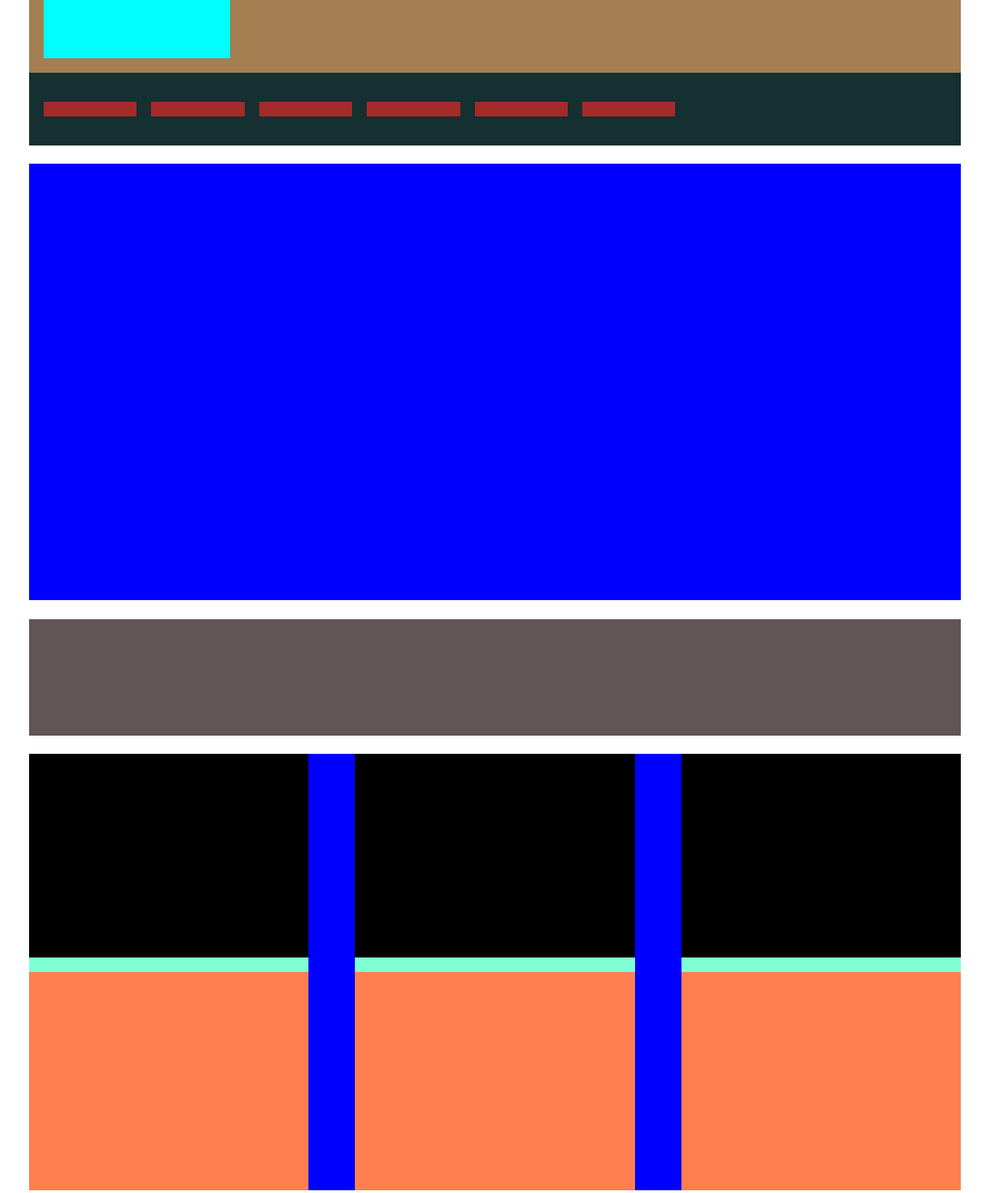
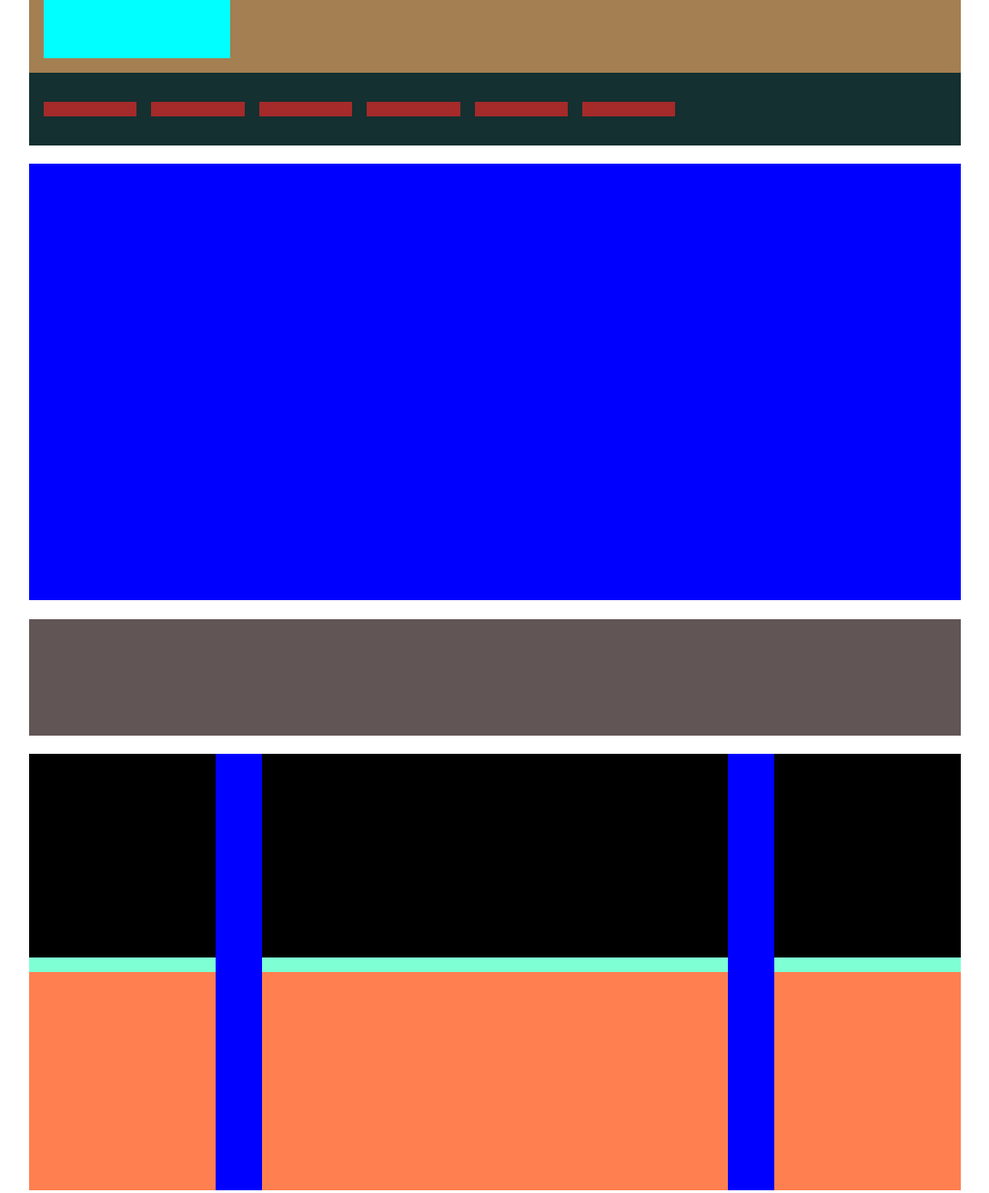
Before and after one commit to VictorEnache/htmlcss-struttura-wp, a plain HTML site: page index.html in a window 1280 px wide. Shown: the top 1312 px of the page at 91% size, without its empty margins (96-1183 px from the left). Drawn offline with Linux system fonts and the light colour scheme.

Commit message:
adjust section_content dimension

```diff
--- a/css/style.css
+++ b/css/style.css
@@ -65,13 +65,21 @@ section{
 .section_content{
     float: left;
     background-color: aquamarine;
-    width: 30%;
-    height: 30rem;
 }
 
 main.section_content{
     margin-left: 5%;
     margin-right: 5%;
+}
+
+aside.section_content{
+    width: 20%;
+    height: 30rem;
+}
+
+main.section_content{
+    width: 50%;
+    height: 30rem;
 }
 
 .img{
```
